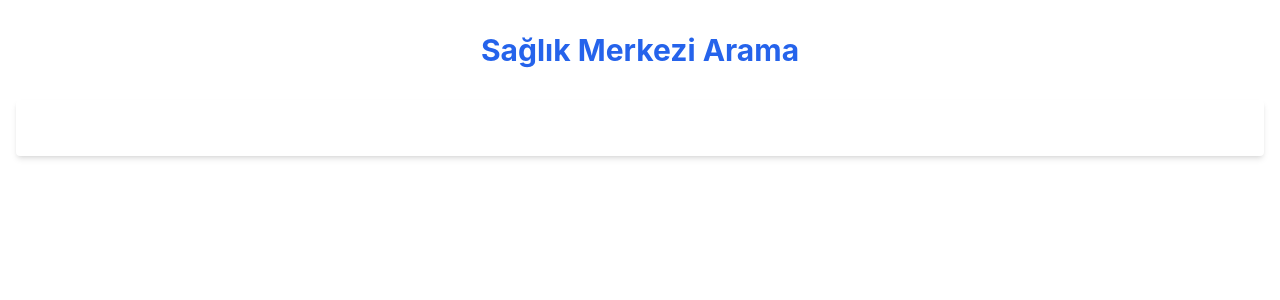
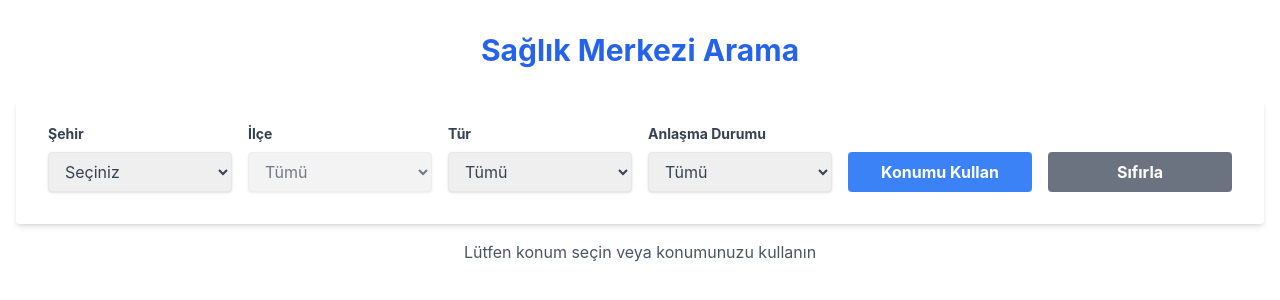
Before and after one commit to selcukyn/saglik, a React (Vite) app: page / in a window 1280 px wide. Shown: the top 300 px of the page. Built offline with nearby package versions, Linux system fonts and the light colour scheme.

Commit message:
Update App.jsx

```diff
--- a/src/App.jsx
+++ b/src/App.jsx
@@ -1,19 +1,7 @@
-import React, { useState, useEffect, useMemo, useCallback } from 'react';
+import React, { useState, useEffect } from 'react';
 import { locations } from './data/locations';
 
-const EARTH_RADIUS_KM = 6371;
-
-const calculateDistance = (lat1, lon1, lat2, lon2) => {
-  const dLat = (lat2 - lat1) * Math.PI / 180;
-  const dLon = (lon2 - lon1) * Math.PI / 180;
-  const a = Math.sin(dLat / 2) * Math.sin(dLat / 2) +
-            Math.cos(lat1 * Math.PI / 180) * Math.cos(lat2 * Math.PI / 180) *
-            Math.sin(dLon / 2) * Math.sin(dLon / 2);
-  const c = 2 * Math.atan2(Math.sqrt(a), Math.sqrt(1 - a));
-  return EARTH_RADIUS_KM * c;
-};
-
-const App = () => {
+function App() {
   const [selectedCity, setSelectedCity] = useState('');
   const [selectedDistrict, setSelectedDistrict] = useState('');
   const [selectedType, setSelectedType] = useState('all');
@@ -22,34 +10,16 @@ const App = () => {
   const [showList, setShowList] = useState(false);
   const [message, setMessage] = useState('Lütfen konum seçin veya konumunuzu kullanın');
 
-  const cities = useMemo(() => {
-    try {
-      const allCities = [...new Set(locations.map(loc => loc.city.trim()))]
-        .sort((a, b) => a.localeCompare(b, 'tr'));
-      console.log(`Benzersiz şehirler: ${allCities}`);
-      return allCities;
-    } catch (error) {
-      console.error('Şehir listesi oluşturulurken hata:', error.message);
-      return [];
-    }
-  }, []);
+  // Benzersiz şehirleri al
+  const cities = [...new Set(locations.map(loc => loc.city))].sort();
 
-  const districts = useMemo(() => {
-    try {
-      if (!selectedCity) return [];
-      const cityLocations = locations.filter(loc =>
-        loc.city.trim().toLowerCase() === selectedCity.trim().toLowerCase()
-      );
-      const uniqueDistricts = [...new Set(cityLocations.map(loc => loc.district.trim()))]
-        .sort((a, b) => a.localeCompare(b, 'tr'));
-      return uniqueDistricts;
-    } catch (error) {
-      console.error('İlçe listesi oluşturulurken hata:', error.message);
-      return [];
-    }
-  }, [selectedCity]);
+  // Seçili şehre göre ilçeleri al
+  const districts = [...new Set(locations
+    .filter(loc => loc.city === selectedCity)
+    .map(loc => loc.district))].sort();
 
-  const resetFilters = useCallback(() => {
+  // Konum sıfırlama
+  const resetFilters = () => {
     setSelectedCity('');
     setSelectedDistrict('');
     setSelectedType('all');
@@ -57,34 +27,49 @@ const App = () => {
     setFilteredLocations([]);
     setShowList(false);
     setMessage('Lütfen konum seçin veya konumunuzu kullanın');
-  }, []);
+  };
 
-  const findNearestLocations = useCallback((coords) => {
-    try {
+  // En yakın lokasyonları bul
+  const findNearestLocations = (coords) => {
+    const calculateDistance = (lat1, lon1, lat2, lon2) => {
+      const R = 6371;
+      const dLat = (lat2 - lat1) * Math.PI / 180;
+      const dLon = (lon2 - lon1) * Math.PI / 180;
+      const a = Math.sin(dLat/2) * Math.sin(dLat/2) +
+                Math.cos(lat1 * Math.PI / 180) * Math.cos(lat2 * Math.PI / 180) *
+                Math.sin(dLon/2) * Math.sin(dLon/2);
+      const c = 2 * Math.atan2(Math.sqrt(a), Math.sqrt(1-a));
+      return R * c;
+    };
+
+    // Önce mesafeleri hesapla
     const locationsWithDistance = locations.map(loc => ({
       ...loc,
       distance: calculateDistance(coords.latitude, coords.longitude, loc.latitude, loc.longitude)
     }));
-      const filtered = locationsWithDistance.filter(loc => {
+
+    // Mevcut filtreleri uygula
+    let filtered = locationsWithDistance.filter(loc => {
       const typeMatch = selectedType === 'all' || loc.type === selectedType;
       const contractMatch = selectedContract === 'all' || loc.contract === (selectedContract === 'true');
       return typeMatch && contractMatch;
-      }).sort((a, b) => a.distance - b.distance);
-      setFilteredLocations(filtered);
+    });
+
+    // Mesafeye göre sırala
+    const sorted = filtered.sort((a, b) => a.distance - b.distance);
+    setFilteredLocations(sorted);
     setShowList(true);
     setMessage('');
-    } catch (error) {
-      console.error('Mesafe hesaplama hatası:', error);
-      setMessage('Lokasyonlar hesaplanırken bir hata oluştu.');
-    }
-  }, [selectedType, selectedContract]);
+  };
 
-  const useCurrentLocation = useCallback(() => {
+  // Konum kullanma
+  const useCurrentLocation = () => {
     if (!navigator.geolocation) {
       setMessage('Tarayıcınız konum özelliğini desteklemiyor.');
       return;
     }
 
+    // Şehir ve ilçe seçimlerini sıfırla
     setSelectedCity('');
     setSelectedDistrict('');
 
@@ -95,47 +80,230 @@ const App = () => {
 
     const handleError = (error) => {
       console.error('Konum hatası:', error);
+      switch(error.code) {
+        case error.PERMISSION_DENIED:
+          setMessage('Konum izni reddedildi. Tarayıcı ayarlarından konum iznini etkinleştirin.');
+          alert('Konum özelliğini kullanmak için:\n\n' +
+                '1. Tarayıcı adres çubuğundaki kilit/info ikonuna tıklayın\n' +
+                '2. Konum iznini "İzin Ver" olarak değiştirin\n' +
+                '3. Sayfayı yenileyin ve tekrar deneyin');
+          break;
+        case error.POSITION_UNAVAILABLE:
+          setMessage('Konum bilgisi alınamıyor.');
+          break;
+        case error.TIMEOUT:
+          setMessage('Konum isteği zaman aşımına uğradı.');
+          break;
+        default:
           setMessage('Konum alınamadı. Lütfen manuel seçim yapın.');
+      }
     };
 
-    navigator.geolocation.getCurrentPosition(handleSuccess, handleError, { enableHighAccuracy: true });
-  }, [findNearestLocations]);
+    const options = {
+      enableHighAccuracy: true,
+      timeout: 5000,
+      maximumAge: 0
+    };
 
-  const filterLocations = useCallback(() => {
-    try {
-      const filtered = locations.filter(loc => {
-        const cityMatch = !selectedCity || loc.city.trim().toLowerCase() === selectedCity.trim().toLowerCase();
-        const districtMatch = !selectedDistrict || loc.district.trim() === selectedDistrict.trim();
+    navigator.permissions.query({ name: 'geolocation' })
+      .then(result => {
+        if (result.state === 'prompt' || result.state === 'granted') {
+          navigator.geolocation.getCurrentPosition(handleSuccess, handleError, options);
+        } else {
+          setMessage('Konum izni reddedildi. Tarayıcı ayarlarından konum iznini etkinleştirin.');
+          alert('Konum özelliğini kullanmak için:\n\n' +
+                '1. Tarayıcı adres çubuğundaki kilit/info ikonuna tıklayın\n' +
+                '2. Konum iznini "İzin Ver" olarak değiştirin\n' +
+                '3. Sayfayı yenileyin ve tekrar deneyin');
+        }
+      })
+      .catch(error => {
+        console.error('İzin kontrolü hatası:', error);
+        navigator.geolocation.getCurrentPosition(handleSuccess, handleError, options);
+      });
+  };
+
+  // Filtreleme
+  const filterLocations = () => {
+    if (!selectedCity && filteredLocations.length === 0) {
+      setFilteredLocations([]);
+      setShowList(false);
+      return;
+    }
+
+    // Eğer konum bazlı liste varsa (filteredLocations dolu ise)
+    if (filteredLocations.length > 0 && !selectedCity) {
+      let filtered = filteredLocations.filter(loc => {
         const typeMatch = selectedType === 'all' || loc.type === selectedType;
         const contractMatch = selectedContract === 'all' || loc.contract === (selectedContract === 'true');
+        return typeMatch && contractMatch;
+      });
+      setFilteredLocations(filtered);
+      return;
+    }
+
+    // Şehir bazlı filtreleme
+    let filtered = locations.filter(loc => {
+      const cityMatch = loc.city === selectedCity;
+      const districtMatch = !selectedDistrict || loc.district === selectedDistrict;
+      const typeMatch = selectedType === 'all' || loc.type === selectedType;
+      const contractMatch = selectedContract === 'all' || loc.contract === (selectedContract === 'true');
+
       return cityMatch && districtMatch && typeMatch && contractMatch;
     });
+
     setFilteredLocations(filtered);
     setShowList(true);
     setMessage('');
-    } catch (error) {
-      console.error('Filtreleme hatası:', error);
-      setMessage('Filtreleme sırasında bir hata oluştu. Lütfen tekrar deneyin.');
-    }
+  };
+
+  // Google Maps yol tarifi
+  const getDirections = (location) => {
+    const destination = `${location.name}, ${location.address}, ${location.district}, ${location.city}`;
+    const encodedDestination = encodeURIComponent(destination);
+    window.open(`https://www.google.com/maps/dir/?api=1&destination=${encodedDestination}`, '_blank');
+  };
+
+  // Filtreleri izle
+  useEffect(() => {
+    filterLocations();
   }, [selectedCity, selectedDistrict, selectedType, selectedContract]);
-
-  useEffect(() => {
-    const timeoutId = setTimeout(() => {
-      filterLocations();
-    }, 100);
-    return () => clearTimeout(timeoutId);
-  }, [filterLocations]);
 
   return (
     <div className="container mx-auto px-4 py-8">
-      <h1 className="text-3xl font-bold mb-8 text-center text-blue-600">Sağlık Merkezi Arama</h1>
+      <h1 className="text-3xl font-bold mb-8 text-center text-blue-600">
+        Sağlık Merkezi Arama
+      </h1>
+
       <div className="bg-white shadow-md rounded px-8 pt-6 pb-8 mb-4">
-        {/* Şehir, İlçe ve Filtreleme Seçenekleri */}
-        {/* Butonlar ve Listeleme */}
-        {/* Uygun bileşenleri buraya ekleyin */}
+        <div className="grid grid-cols-1 md:grid-cols-3 lg:grid-cols-6 gap-4">
+          <div className="col-span-1">
+            <label className="block text-gray-700 text-sm font-bold mb-2">
+              Şehir
+            </label>
+            <select
+              className="shadow border rounded w-full py-2 px-3 text-gray-700 leading-tight focus:outline-none focus:shadow-outline"
+              value={selectedCity}
+              onChange={(e) => {
+                setSelectedCity(e.target.value);
+                setSelectedDistrict('');
+              }}
+            >
+              <option value="">Seçiniz</option>
+              {cities.map(city => (
+                <option key={city} value={city}>{city}</option>
+              ))}
+            </select>
+          </div>
+
+          <div className="col-span-1">
+            <label className="block text-gray-700 text-sm font-bold mb-2">
+              İlçe
+            </label>
+            <select
+              className="shadow border rounded w-full py-2 px-3 text-gray-700 leading-tight focus:outline-none focus:shadow-outline"
+              value={selectedDistrict}
+              onChange={(e) => setSelectedDistrict(e.target.value)}
+              disabled={!selectedCity}
+            >
+              <option value="">Tümü</option>
+              {districts.map(district => (
+                <option key={district} value={district}>{district}</option>
+              ))}
+            </select>
+          </div>
+
+          <div className="col-span-1">
+            <label className="block text-gray-700 text-sm font-bold mb-2">
+              Tür
+            </label>
+            <select
+              className="shadow border rounded w-full py-2 px-3 text-gray-700 leading-tight focus:outline-none focus:shadow-outline"
+              value={selectedType}
+              onChange={(e) => setSelectedType(e.target.value)}
+            >
+              <option value="all">Tümü</option>
+              <option value="hastane">Hastane</option>
+              <option value="eczane">Eczane</option>
+            </select>
+          </div>
+
+          <div className="col-span-1">
+            <label className="block text-gray-700 text-sm font-bold mb-2">
+              Anlaşma Durumu
+            </label>
+            <select
+              className="shadow border rounded w-full py-2 px-3 text-gray-700 leading-tight focus:outline-none focus:shadow-outline"
+              value={selectedContract}
+              onChange={(e) => setSelectedContract(e.target.value)}
+            >
+              <option value="all">Tümü</option>
+              <option value="true">Anlaşmalı</option>
+              <option value="false">Anlaşmasız</option>
+            </select>
+          </div>
+
+          <div className="col-span-1">
+            <label className="block text-gray-700 text-sm font-bold mb-2">
+              &nbsp;
+            </label>
+            <button
+              onClick={useCurrentLocation}
+              className="bg-blue-500 hover:bg-blue-700 text-white font-bold py-2 px-4 rounded focus:outline-none focus:shadow-outline w-full"
+            >
+              Konumu Kullan
+            </button>
+          </div>
+
+          <div className="col-span-1">
+            <label className="block text-gray-700 text-sm font-bold mb-2">
+              &nbsp;
+            </label>
+            <button
+              onClick={resetFilters}
+              className="bg-gray-500 hover:bg-gray-700 text-white font-bold py-2 px-4 rounded focus:outline-none focus:shadow-outline w-full"
+            >
+              Sıfırla
+            </button>
           </div>
         </div>
+      </div>
+
+      {message && !showList && (
+        <div className="text-center text-gray-600 my-4">
+          {message}
+        </div>
+      )}
+
+      {showList && (
+        <div className="grid grid-cols-1 md:grid-cols-2 lg:grid-cols-3 gap-4">
+          {filteredLocations.map((location, index) => (
+            <div key={index} className="bg-white shadow-md rounded px-6 py-4">
+              <div className="flex justify-between items-start">
+                <div>
+                  <h2 className="text-xl font-bold mb-2">{location.name}</h2>
+                  <p className="text-gray-600 mb-2">{location.type === 'hastane' ? 'Hastane' : 'Eczane'}</p>
+                  <p className="text-gray-600 mb-2">{location.address}</p>
+                  <p className="text-gray-600">{location.district}, {location.city}</p>
+                  <span className={`inline-block px-2 py-1 rounded text-sm ${
+                    location.contract ? 'bg-green-100 text-green-800' : 'bg-red-100 text-red-800'
+                  } mt-2`}>
+                    {location.contract ? 'Anlaşmalı' : 'Anlaşmasız'}
+                  </span>
+                </div>
+                <button
+                  onClick={() => getDirections(location)}
+                  className="bg-blue-500 hover:bg-blue-700 text-white font-bold py-2 px-4 rounded focus:outline-none focus:shadow-outline"
+                >
+                  Yol Tarifi
+                </button>
+              </div>
+            </div>
+          ))}
+        </div>
+      )}
+    </div>
   );
-};
+}
 
 export default App;
```
Lines whose indentation alone changed are shown as unchanged.
